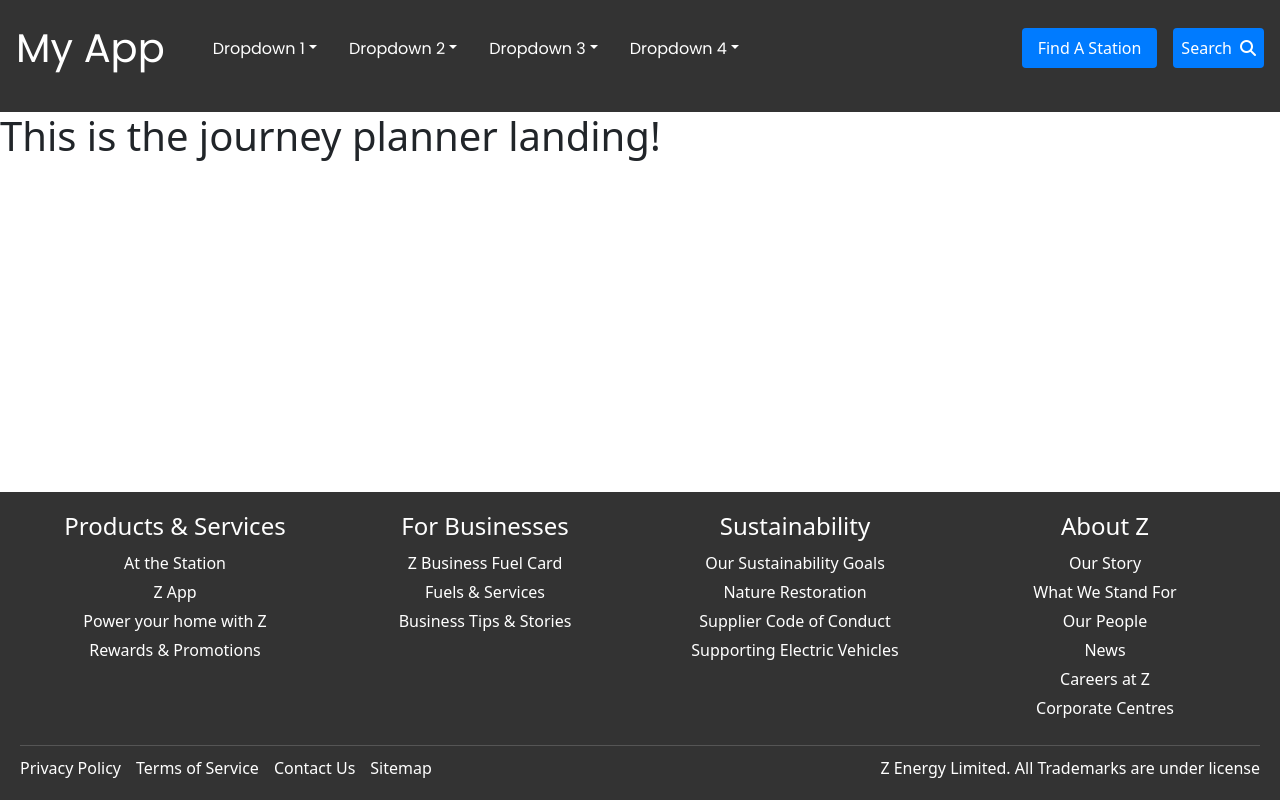
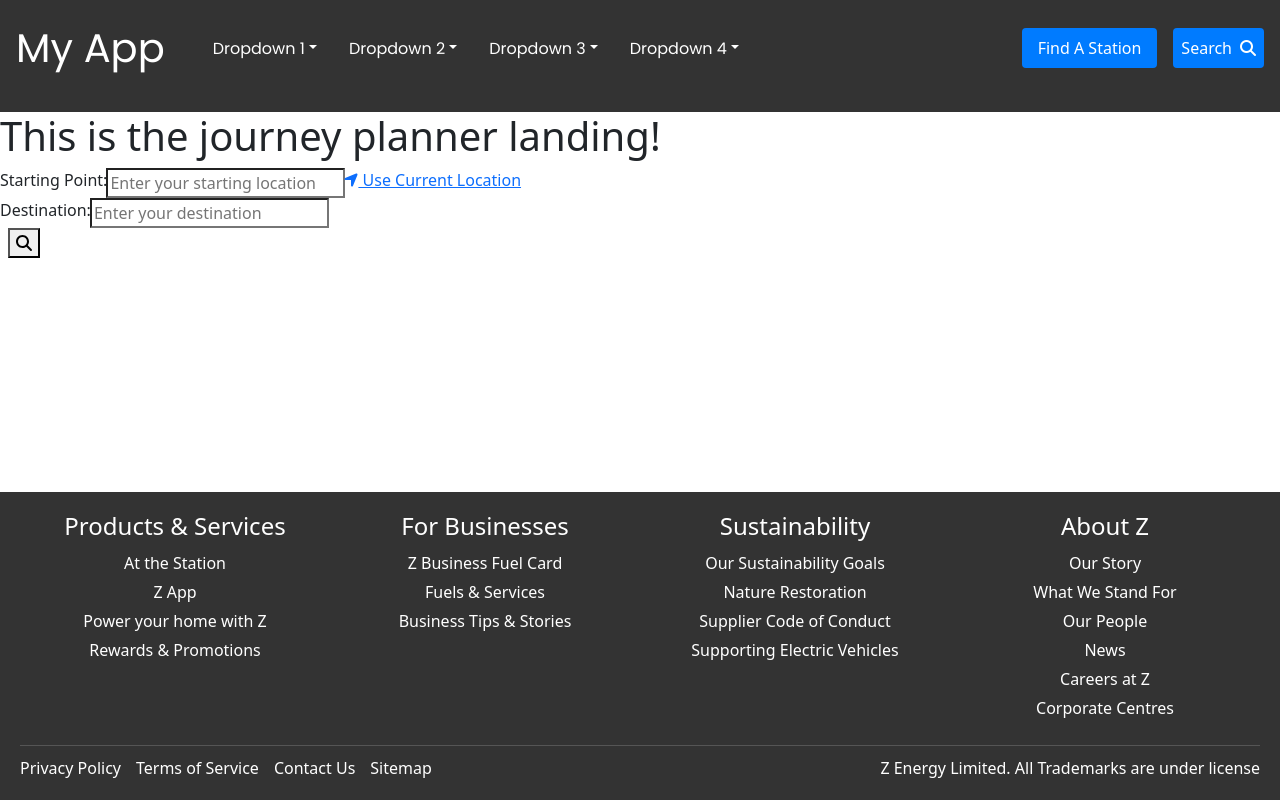
Before and after one commit to jvmacuto/mission-05-z-energy, a React (Vite) app in the folder frontend/: page /journey-planner in a window 1280 px wide. Built offline with nearby package versions, Linux system fonts and the light colour scheme.

Commit message:
added search input component for journey planner. still trying to figure out how to use google map geocoding api

```diff
--- a/frontend/package.json
+++ b/frontend/package.json
@@ -12,7 +12,11 @@
   },
   "dependencies": {
     "@fortawesome/fontawesome-free": "^6.6.0",
+    "@fortawesome/fontawesome-svg-core": "^6.6.0",
+    "@fortawesome/free-solid-svg-icons": "^6.6.0",
+    "@fortawesome/react-fontawesome": "^0.2.2",
     "bootstrap": "^5.3.3",
+    "google-map-react": "^2.2.1",
     "leaflet": "^1.9.4",
     "react": "^18.3.1",
     "react-bootstrap": "^2.10.4",
--- a/frontend/src/components/johns_components/journey_planner/JourneyPlannerPage.jsx
+++ b/frontend/src/components/johns_components/journey_planner/JourneyPlannerPage.jsx
@@ -1,10 +1,12 @@
 import React from "react";
 import JourneyPlannerLanding from "./JourneyPlannerLanding";
+import SearchInput from "./SearchInput";
 
 function JourneyPlannerPage() {
   return (
     <div>
       <JourneyPlannerLanding />
+      <SearchInput/>
     </div>
   );
 }
--- /dev/null
+++ b/frontend/src/components/johns_components/journey_planner/SearchInput.jsx
@@ -0,0 +1,107 @@
+import React, { useState } from 'react';
+import { FontAwesomeIcon } from '@fortawesome/react-fontawesome';
+import { faSearch,faLocationArrow } from '@fortawesome/free-solid-svg-icons';
+
+
+
+const SearchInput = () => {
+  const [startingPoint, setStartingPoint] = useState('');
+  const [destination, setDestination] = useState('');
+  const [startingSuggestions, setStartingSuggestions] = useState([]);
+  const [destinationSuggestions, setDestinationSuggestions] = useState([]);
+
+  const handleStartingPointChange = (e) => {
+    setStartingPoint(e.target.value);
+    // Implement logic to fetch and update startingSuggestions based on input
+  };
+
+  const handleDestinationChange = (e) => {
+    setDestination(e.target.value);
+    // Implement logic to fetch and update destinationSuggestions based on input
+  };
+
+  const handleKeyDown = (e) => {
+    if (e.key === 'Enter') {
+      // Handle search action when Enter key is pressed
+      // Example:
+      // performSearch(startingPoint, destination);
+    }
+  };
+
+   const handleUseCurrentLocation = () => {
+    if (navigator.geolocation) {
+      navigator.geolocation.getCurrentPosition(
+        (position) => {
+          // Handle success: set startingPoint with user's current location
+          const { latitude, longitude } = position.coords;
+          setStartingPoint(`Latitude: ${latitude}, Longitude: ${longitude}`);
+          // You might need to format the coordinates for your specific use case
+        },
+        (error) => {
+          // Handle error if geolocation is not available
+          console.error("Error getting location:", error);
+        }
+      );
+    } else {
+      // Handle the case where geolocation is not supported
+      console.error("Geolocation is not supported by this browser.");
+    }
+  };
+
+
+  return (
+    <div className="search-input">
+      <div className="input-group">
+        <label htmlFor="starting-point">Starting Point:</label>
+        <input
+          type="text"
+          id="starting-point"
+          placeholder="Enter your starting location"
+          value={startingPoint}
+          onChange={handleStartingPointChange}
+          onKeyDown={handleKeyDown}
+        />
+        <a href="#" onClick={handleUseCurrentLocation} className="current-location-link">
+          <FontAwesomeIcon icon={faLocationArrow} /> Use Current Location
+        </a>
+        {/* Optional: Render starting suggestions dropdown if startingSuggestions.length > 0 */}
+        {startingSuggestions.length > 0 && (
+          <ul className="suggestions">
+            {startingSuggestions.map((suggestion) => (
+              <li key={suggestion.id}>
+                {suggestion.text}
+              </li>
+            ))}
+          </ul>
+        )}
+      </div>
+      <div className="input-group">
+        <label htmlFor="destination">Destination:</label>
+        <input
+          type="text"
+          id="destination"
+          placeholder="Enter your destination"
+          value={destination}
+          onChange={handleDestinationChange}
+          onKeyDown={handleKeyDown}
+        />
+        {/* Optional: Render destination suggestions dropdown if destinationSuggestions.length > 0 */}
+        {destinationSuggestions.length > 0 && (
+          <ul className="suggestions">
+            {destinationSuggestions.map((suggestion) => (
+              <li key={suggestion.id}>
+                {suggestion.text}
+              </li>
+            ))}
+          </ul>
+        )}
+      </div>
+      <button type="button" className="search-icon">
+        <FontAwesomeIcon icon={faSearch} />
+      </button>
+
+    </div>
+  );
+};
+
+export default SearchInput;
```
Also changed, not shown: 1 other file (tests, documents, lock files or other folders).
